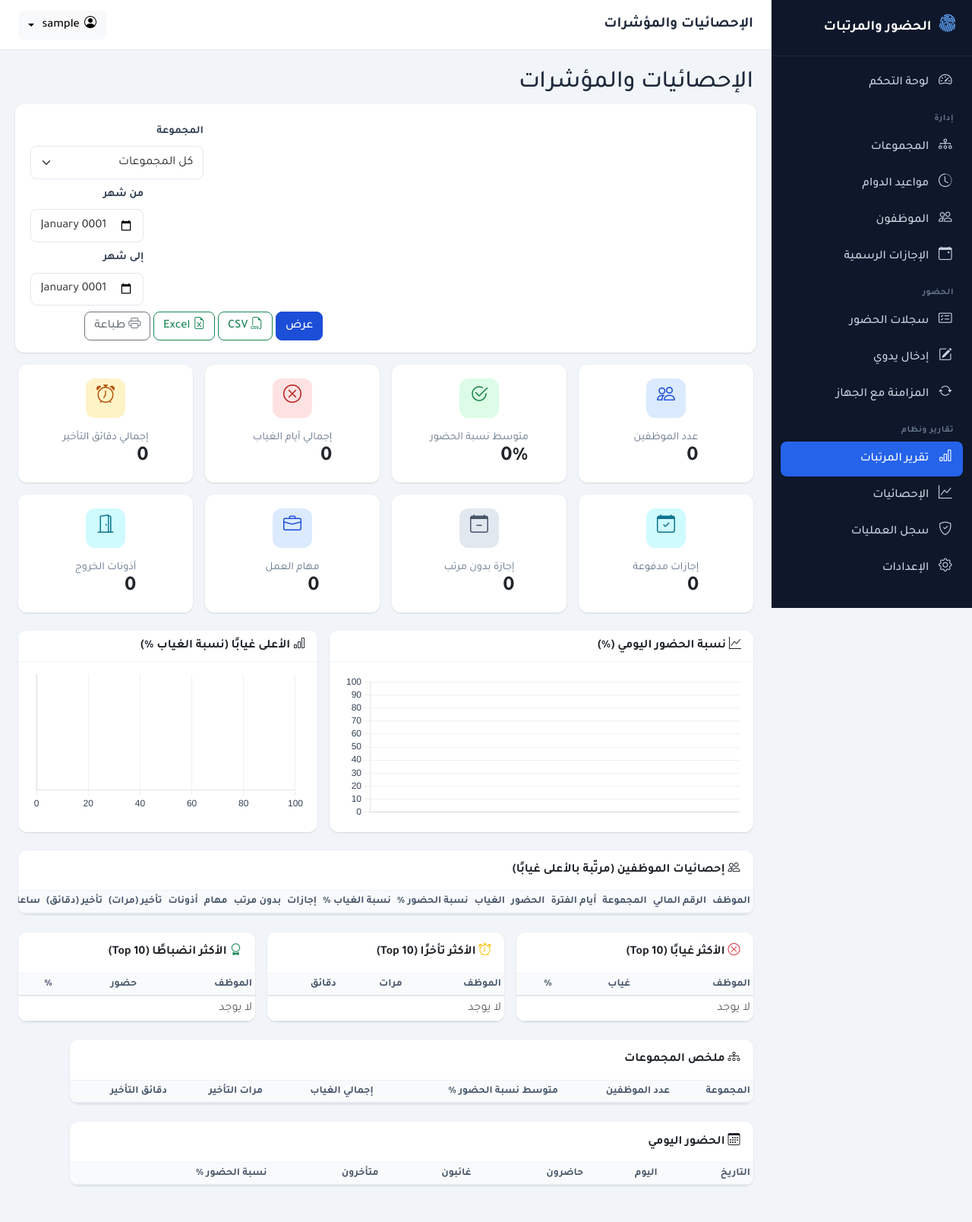
After one commit to joker-ly/Hikvision, an ASP.NET Core app: template src/Hikvision.Web/Views/Reports/Statistics.cshtml in a window 1280 px wide. The commit adds this page. Shown: the whole page at 76% size. Run offline with ASP.NET Core 8, Linux system fonts and the light colour scheme; the template is opened without the code that fills it, so the values that code supplies are empty; the visitor is signed in with stand-in values (Sample User, id 1); some libraries are stand-ins or nearby versions.

Commit message:
إضافة صفحة الإحصائيات والمؤشرات الشاملة
- StatisticsReportService: يبني الإحصائيات من نفس خدمة الاحتساب المعتمدة
  (اتساق كامل مع تقرير المرتبات وقواعد الإعفاء والعطل)
- إحصائيات لكل موظف: نسبة حضور/غياب، إجازات، بدون مرتب، مهام، أذونات،
  تأخير (مرات/دقائق)، ساعات عمل
- الحضور اليومي: حاضرون/غائبون/متأخرون ونسبة الحضور لكل يوم
- ملخص المجموعات + قوائم الأعلى (غيابًا/تأخرًا/انضباطًا Top 10)
- مؤشرات عامة (KPIs) + رسمان بيانيان (خط يومي وأعمدة الأعلى غيابًا)
- تصدير CSV وExcel متعدد الأوراق + طباعة بترويسة خاصة
- فلتر بالمجموعة والشهور (من شهر → إلى شهر) ورابط بالقائمة الجانبية

Co-Authored-By: Claude Fable 5 <noreply@anthropic.com>
Claude-Session: https://claude.ai/code/session_01SXp9iPG69cjs8EbdCx34Tx

```diff
--- a/src/Hikvision.Web/Program.cs
+++ b/src/Hikvision.Web/Program.cs
@@ -55,6 +55,7 @@ else
 builder.Services.AddScoped<IAttendanceSyncService, AttendanceSyncService>();
 builder.Services.AddScoped<IAttendanceCalculationService, AttendanceCalculationService>();
 builder.Services.AddScoped<IPayrollReportService, PayrollReportService>();
+builder.Services.AddScoped<IStatisticsReportService, StatisticsReportService>();
 builder.Services.AddHttpContextAccessor();
 builder.Services.AddScoped<Hikvision.Web.Services.Audit.IAuditLogger, Hikvision.Web.Services.Audit.AuditLogger>();
 
--- /dev/null
+++ b/src/Hikvision.Web/Views/Reports/Statistics.cshtml
@@ -0,0 +1,302 @@
+@model Hikvision.Web.ViewModels.Reports.StatisticsViewModel
+@{
+    ViewData["Title"] = "الإحصائيات والمؤشرات";
+
+    var topAbsent = Model.Employees.Where(e => e.DaysAbsent > 0)
+        .OrderByDescending(e => e.AbsenceRate).ThenByDescending(e => e.DaysAbsent).Take(10).ToList();
+    var topLate = Model.Employees.Where(e => e.LateCount > 0)
+        .OrderByDescending(e => e.TotalLateMinutes).Take(10).ToList();
+    var topPresent = Model.Employees
+        .OrderByDescending(e => e.PresenceRate).ThenBy(e => e.DaysAbsent).Take(10).ToList();
+
+    void StatCard(string label, string value, string soft, string icon)
+    {
+        <div class="col-lg-3 col-md-4 col-6">
+            <div class="card stat-card">
+                <div class="stat-icon @soft"><i class="bi @icon"></i></div>
+                <div>
+                    <div class="stat-label">@label</div>
+                    <div class="stat-value">@value</div>
+                </div>
+            </div>
+        </div>
+    }
+
+    string RateClass(decimal absenceRate) =>
+        absenceRate >= 25 ? "text-danger fw-bold" : absenceRate >= 10 ? "text-warning" : "";
+}
+
+<div class="print-only print-header">
+    <h3>تقرير الإحصائيات والمؤشرات</h3>
+    <p>الفترة: @Model.From.ToString("yyyy-MM-dd") — @Model.To.ToString("yyyy-MM-dd") · عدد الموظفين: @Model.Kpis.EmployeeCount · متوسط نسبة الحضور: @Model.Kpis.AvgPresenceRate%</p>
+</div>
+
+<h2 class="mb-3">الإحصائيات والمؤشرات</h2>
+
+<form method="get" class="row g-2 align-items-end mb-3 card card-body">
+    <div class="col-md-3">
+        <label class="form-label">المجموعة</label>
+        <select name="groupId" asp-items="ViewBag.Groups" class="form-select">
+            <option value="">كل المجموعات</option>
+        </select>
+    </div>
+    <div class="col-md-2">
+        <label class="form-label">من شهر</label>
+        <input type="month" name="fromMonth" value="@Model.From.ToString("yyyy-MM")" class="form-control" />
+    </div>
+    <div class="col-md-2">
+        <label class="form-label">إلى شهر</label>
+        <input type="month" name="toMonth" value="@Model.To.ToString("yyyy-MM")" class="form-control" />
+    </div>
+    <div class="col-md-5">
+        <button type="submit" class="btn btn-primary">عرض</button>
+        <a class="btn btn-outline-success"
+           asp-action="ExportStatsCsv" asp-route-groupId="@Model.GroupId" asp-route-from="@Model.From.ToString("yyyy-MM-dd")" asp-route-to="@Model.To.ToString("yyyy-MM-dd")"><i class="bi bi-filetype-csv"></i> CSV</a>
+        <a class="btn btn-outline-success"
+           asp-action="ExportStatsXlsx" asp-route-groupId="@Model.GroupId" asp-route-from="@Model.From.ToString("yyyy-MM-dd")" asp-route-to="@Model.To.ToString("yyyy-MM-dd")"><i class="bi bi-file-earmark-excel"></i> Excel</a>
+        <button type="button" class="btn btn-outline-secondary" onclick="window.print()"><i class="bi bi-printer"></i> طباعة</button>
+    </div>
+</form>
+
+@* ===== المؤشرات العامة ===== *@
+<div class="row g-3 mb-4">
+    @{ StatCard("عدد الموظفين", Model.Kpis.EmployeeCount.ToString(), "bg-soft-primary", "bi-people"); }
+    @{ StatCard("متوسط نسبة الحضور", $"{Model.Kpis.AvgPresenceRate}%", "bg-soft-success", "bi-check2-circle"); }
+    @{ StatCard("إجمالي أيام الغياب", Model.Kpis.TotalAbsentDays.ToString(), "bg-soft-danger", "bi-x-circle"); }
+    @{ StatCard("إجمالي دقائق التأخير", Model.Kpis.TotalLateMinutes.ToString(), "bg-soft-warning", "bi-alarm"); }
+    @{ StatCard("إجازات مدفوعة", Model.Kpis.TotalLeaveDays.ToString(), "bg-soft-info", "bi-calendar-check"); }
+    @{ StatCard("إجازة بدون مرتب", Model.Kpis.TotalUnpaidLeaveDays.ToString(), "bg-soft-secondary", "bi-calendar-minus"); }
+    @{ StatCard("مهام العمل", Model.Kpis.TotalMissionDays.ToString(), "bg-soft-primary", "bi-briefcase"); }
+    @{ StatCard("أذونات الخروج", Model.Kpis.TotalPermittedExits.ToString(), "bg-soft-info", "bi-door-open"); }
+</div>
+
+@* ===== الرسوم البيانية ===== *@
+<div class="row g-3 mb-4">
+    <div class="col-lg-7">
+        <div class="card h-100">
+            <div class="card-header"><i class="bi bi-graph-up"></i> نسبة الحضور اليومي (%)</div>
+            <div class="card-body"><canvas id="dailyChart" height="110"></canvas></div>
+        </div>
+    </div>
+    <div class="col-lg-5">
+        <div class="card h-100">
+            <div class="card-header"><i class="bi bi-bar-chart"></i> الأعلى غيابًا (نسبة الغياب %)</div>
+            <div class="card-body"><canvas id="absenceChart" height="150"></canvas></div>
+        </div>
+    </div>
+</div>
+
+@* ===== إحصائيات الموظفين ===== *@
+<div class="card table-card mb-4">
+    <div class="card-header"><i class="bi bi-people"></i> إحصائيات الموظفين (مرتّبة بالأعلى غيابًا)</div>
+    <div class="table-responsive">
+        <table class="table table-sm table-hover align-middle mb-0">
+            <thead>
+                <tr>
+                    <th>الموظف</th>
+                    <th>الرقم المالي</th>
+                    <th>المجموعة</th>
+                    <th>أيام الفترة</th>
+                    <th>الحضور</th>
+                    <th>الغياب</th>
+                    <th>نسبة الحضور %</th>
+                    <th>نسبة الغياب %</th>
+                    <th>إجازات</th>
+                    <th>بدون مرتب</th>
+                    <th>مهام</th>
+                    <th>أذونات</th>
+                    <th>تأخير (مرات)</th>
+                    <th>تأخير (دقائق)</th>
+                    <th>ساعات العمل</th>
+                </tr>
+            </thead>
+            <tbody>
+                @foreach (var r in Model.Employees)
+                {
+                    <tr>
+                        <td>@r.FullName</td>
+                        <td>@(string.IsNullOrEmpty(r.FinancialNo) ? "—" : r.FinancialNo)</td>
+                        <td>@r.GroupName</td>
+                        <td>@r.PeriodDays</td>
+                        <td>@r.DaysPresent</td>
+                        <td class="@RateClass(r.AbsenceRate)">@r.DaysAbsent</td>
+                        <td>@r.PresenceRate</td>
+                        <td class="@RateClass(r.AbsenceRate)">@r.AbsenceRate</td>
+                        <td>@r.DaysLeave</td>
+                        <td>@r.DaysUnpaidLeave</td>
+                        <td>@r.WorkMissionDays</td>
+                        <td>@r.PermittedExitCount</td>
+                        <td>@r.LateCount</td>
+                        <td>@r.TotalLateMinutes</td>
+                        <td>@r.TotalWorkedHours</td>
+                    </tr>
+                }
+            </tbody>
+        </table>
+    </div>
+</div>
+
+@* ===== قوائم الأعلى ===== *@
+<div class="row g-3 mb-4">
+    <div class="col-lg-4">
+        <div class="card table-card h-100">
+            <div class="card-header"><i class="bi bi-x-circle text-danger"></i> الأكثر غيابًا (Top 10)</div>
+            <div class="table-responsive">
+                <table class="table table-sm mb-0">
+                    <thead><tr><th>الموظف</th><th>غياب</th><th>%</th></tr></thead>
+                    <tbody>
+                        @foreach (var r in topAbsent)
+                        {
+                            <tr><td>@r.FullName</td><td>@r.DaysAbsent</td><td class="@RateClass(r.AbsenceRate)">@r.AbsenceRate</td></tr>
+                        }
+                        @if (topAbsent.Count == 0) { <tr><td colspan="3" class="text-muted">لا يوجد</td></tr> }
+                    </tbody>
+                </table>
+            </div>
+        </div>
+    </div>
+    <div class="col-lg-4">
+        <div class="card table-card h-100">
+            <div class="card-header"><i class="bi bi-alarm text-warning"></i> الأكثر تأخرًا (Top 10)</div>
+            <div class="table-responsive">
+                <table class="table table-sm mb-0">
+                    <thead><tr><th>الموظف</th><th>مرات</th><th>دقائق</th></tr></thead>
+                    <tbody>
+                        @foreach (var r in topLate)
+                        {
+                            <tr><td>@r.FullName</td><td>@r.LateCount</td><td>@r.TotalLateMinutes</td></tr>
+                        }
+                        @if (topLate.Count == 0) { <tr><td colspan="3" class="text-muted">لا يوجد</td></tr> }
+                    </tbody>
+                </table>
+            </div>
+        </div>
+    </div>
+    <div class="col-lg-4">
+        <div class="card table-card h-100">
+            <div class="card-header"><i class="bi bi-award text-success"></i> الأكثر انضباطًا (Top 10)</div>
+            <div class="table-responsive">
+                <table class="table table-sm mb-0">
+                    <thead><tr><th>الموظف</th><th>حضور</th><th>%</th></tr></thead>
+                    <tbody>
+                        @foreach (var r in topPresent)
+                        {
+                            <tr><td>@r.FullName</td><td>@r.DaysPresent</td><td>@r.PresenceRate</td></tr>
+                        }
+                        @if (topPresent.Count == 0) { <tr><td colspan="3" class="text-muted">لا يوجد</td></tr> }
+                    </tbody>
+                </table>
+            </div>
+        </div>
+    </div>
+</div>
+
+@* ===== ملخص المجموعات ===== *@
+<div class="card table-card mb-4" style="max-width:900px;">
+    <div class="card-header"><i class="bi bi-diagram-3"></i> ملخص المجموعات</div>
+    <div class="table-responsive">
+        <table class="table table-sm table-hover mb-0">
+            <thead>
+                <tr>
+                    <th>المجموعة</th><th>عدد الموظفين</th><th>متوسط نسبة الحضور %</th>
+                    <th>إجمالي الغياب</th><th>مرات التأخير</th><th>دقائق التأخير</th>
+                </tr>
+            </thead>
+            <tbody>
+                @foreach (var g in Model.Groups)
+                {
+                    <tr>
+                        <td>@g.GroupName</td><td>@g.EmployeeCount</td><td>@g.AvgPresenceRate</td>
+                        <td>@g.TotalAbsentDays</td><td>@g.TotalLateCount</td><td>@g.TotalLateMinutes</td>
+                    </tr>
+                }
+            </tbody>
+        </table>
+    </div>
+</div>
+
+@* ===== الحضور اليومي ===== *@
+<div class="card table-card mb-4" style="max-width:900px;">
+    <div class="card-header"><i class="bi bi-calendar3"></i> الحضور اليومي</div>
+    <div class="table-responsive" style="max-height:420px;overflow:auto">
+        <table class="table table-sm table-hover mb-0">
+            <thead>
+                <tr>
+                    <th>التاريخ</th><th>اليوم</th><th>حاضرون</th><th>غائبون</th>
+                    <th>متأخرون</th><th>نسبة الحضور %</th>
+                </tr>
+            </thead>
+            <tbody>
+                @foreach (var d in Model.Daily)
+                {
+                    <tr class="@(d.IsHoliday ? "table-info" : null)">
+                        <td>@d.Date.ToString("yyyy-MM-dd") @(d.IsHoliday ? "🎉" : "")</td>
+                        <td>@d.DayName</td>
+                        <td>@d.Present</td>
+                        <td>@d.Absent</td>
+                        <td>@d.Late</td>
+                        <td>@d.PresenceRate</td>
+                    </tr>
+                }
+            </tbody>
+        </table>
+    </div>
+</div>
+
+@section Scripts {
+    <script src="https://cdn.jsdelivr.net/npm/chart.js@4.4.3/dist/chart.umd.min.js"></script>
+    <script>
+        (function () {
+            const ink = '#334155', grid = 'rgba(0,0,0,.06)', blue = '#2563eb';
+
+            // نسبة الحضور اليومي — خط زمني (سلسلة واحدة، بلا وسيلة إيضاح)
+            const daily = @Json.Serialize(Model.Daily.Select(d => new { date = d.Date.ToString("MM-dd"), rate = d.PresenceRate }));
+            new Chart(document.getElementById('dailyChart'), {
+                type: 'line',
+                data: {
+                    labels: daily.map(d => d.date),
+                    datasets: [{
+                        data: daily.map(d => d.rate),
+                        borderColor: blue,
+                        backgroundColor: 'rgba(37,99,235,.08)',
+                        borderWidth: 2,
+                        pointRadius: 2,
+                        pointHoverRadius: 5,
+                        fill: true,
+                        tension: .2
+                    }]
+                },
+                options: {
+                    plugins: { legend: { display: false }, tooltip: { callbacks: { label: c => c.parsed.y + '%' } } },
+                    scales: {
+                        y: { min: 0, max: 100, ticks: { color: ink }, grid: { color: grid } },
+                        x: { ticks: { color: ink, maxTicksLimit: 15 }, grid: { display: false } }
+                    }
+                }
+            });
+
+            // الأعلى غيابًا — أعمدة أفقية بلون واحد (مقدار واحد لكل موظف)
+            const topAbs = @Json.Serialize(topAbsent.Select(e => new { name = e.FullName, rate = e.AbsenceRate }));
+            new Chart(document.getElementById('absenceChart'), {
+                type: 'bar',
+                data: {
+                    labels: topAbs.map(e => e.name),
+                    datasets: [{
+                        data: topAbs.map(e => e.rate),
+                        backgroundColor: blue,
+                        borderRadius: 4,
+                        maxBarThickness: 18
+                    }]
+                },
+                options: {
+                    indexAxis: 'y',
+                    plugins: { legend: { display: false }, tooltip: { callbacks: { label: c => c.parsed.x + '%' } } },
+                    scales: {
+                        x: { min: 0, max: 100, ticks: { color: ink }, grid: { color: grid } },
+                        y: { ticks: { color: ink }, grid: { display: false } }
+                    }
+                }
+            });
+        })();
+    </script>
+}
--- a/src/Hikvision.Web/Views/Shared/_Layout.cshtml
+++ b/src/Hikvision.Web/Views/Shared/_Layout.cshtml
@@ -46,6 +46,7 @@ else
                 <a class="nav-link @Active("Sync")" asp-controller="Sync" asp-action="Index"><i class="bi bi-arrow-repeat"></i> المزامنة مع الجهاز</a>
                 <div class="nav-section">تقارير ونظام</div>
                 <a class="nav-link @Active("Reports")" asp-controller="Reports" asp-action="Payroll"><i class="bi bi-bar-chart"></i> تقرير المرتبات</a>
+                <a class="nav-link" asp-controller="Reports" asp-action="Statistics"><i class="bi bi-graph-up"></i> الإحصائيات</a>
                 <a class="nav-link @Active("Audit")" asp-controller="Audit" asp-action="Index"><i class="bi bi-shield-check"></i> سجل العمليات</a>
                 <a class="nav-link @Active("Settings")" asp-controller="Settings" asp-action="Device"><i class="bi bi-gear"></i> الإعدادات</a>
             </nav>
```
Also changed, not shown: src/Hikvision.Web/Controllers/ReportsController.cs (+39 -5 lines), src/Hikvision.Web/Services/Reports/IStatisticsReportService.cs (added, +15 -0 lines), src/Hikvision.Web/Services/Reports/StatisticsReportService.cs (added, +296 -0 lines), src/Hikvision.Web/ViewModels/Reports/StatisticsViewModel.cs (added, +77 -0 lines).
